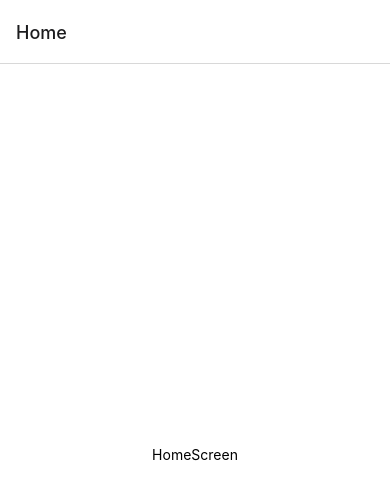
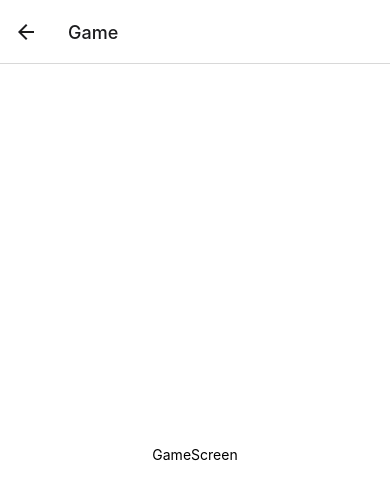
Before and after one commit to iaxelrad/BestSimonSaysRN, a React Native app: screen /Game in a window 390 px wide. Before the commit this address had no page. Shown: the top 500 px of the page. Built offline with nearby package versions, Linux system fonts and the light colour scheme.

Commit message:
Initial setup for GameScreen & HighScoreScreen

```diff
--- a/App.tsx
+++ b/App.tsx
@@ -1,6 +1,8 @@
 import {NavigationContainer} from '@react-navigation/native';
 import {createNativeStackNavigator} from '@react-navigation/native-stack';
 import React, {FC} from 'react';
+import GameScreen from './src/screens/GameScreen';
+import HighScoreScreen from './src/screens/HighScoreScreen';
 import HomeScreen from './src/screens/HomeScreen';
 
 interface IProps {}
@@ -12,6 +14,8 @@ const App: FC<IProps> = () => {
     <NavigationContainer>
       <Stack.Navigator>
         <Stack.Screen name="Home" component={HomeScreen} />
+        <Stack.Screen name="Game" component={GameScreen} />
+        <Stack.Screen name="HighScores" component={HighScoreScreen} />
       </Stack.Navigator>
     </NavigationContainer>
   );
--- /dev/null
+++ b/src/screens/GameScreen.tsx
@@ -0,0 +1,23 @@
+import {StyleSheet, Text, View} from 'react-native';
+import React, {FC} from 'react';
+
+interface IProps {}
+
+const GameScreen: FC<IProps> = () => {
+  return (
+    <View style={styles.container}>
+      <Text>GameScreen</Text>
+    </View>
+  );
+};
+
+export default GameScreen;
+
+const styles = StyleSheet.create({
+  container: {
+    flex: 1,
+    backgroundColor: '#fff',
+    alignItems: 'center',
+    justifyContent: 'center',
+  },
+});
--- /dev/null
+++ b/src/screens/HighScoreScreen.tsx
@@ -0,0 +1,23 @@
+import {StyleSheet, Text, View} from 'react-native';
+import React, {FC} from 'react';
+
+interface IProps {}
+
+const HighScoreScreen: FC<IProps> = () => {
+  return (
+    <View style={styles.container}>
+      <Text>High Score Screen</Text>
+    </View>
+  );
+};
+
+export default HighScoreScreen;
+
+const styles = StyleSheet.create({
+  container: {
+    flex: 1,
+    backgroundColor: '#fff',
+    alignItems: 'center',
+    justifyContent: 'center',
+  },
+});
```
